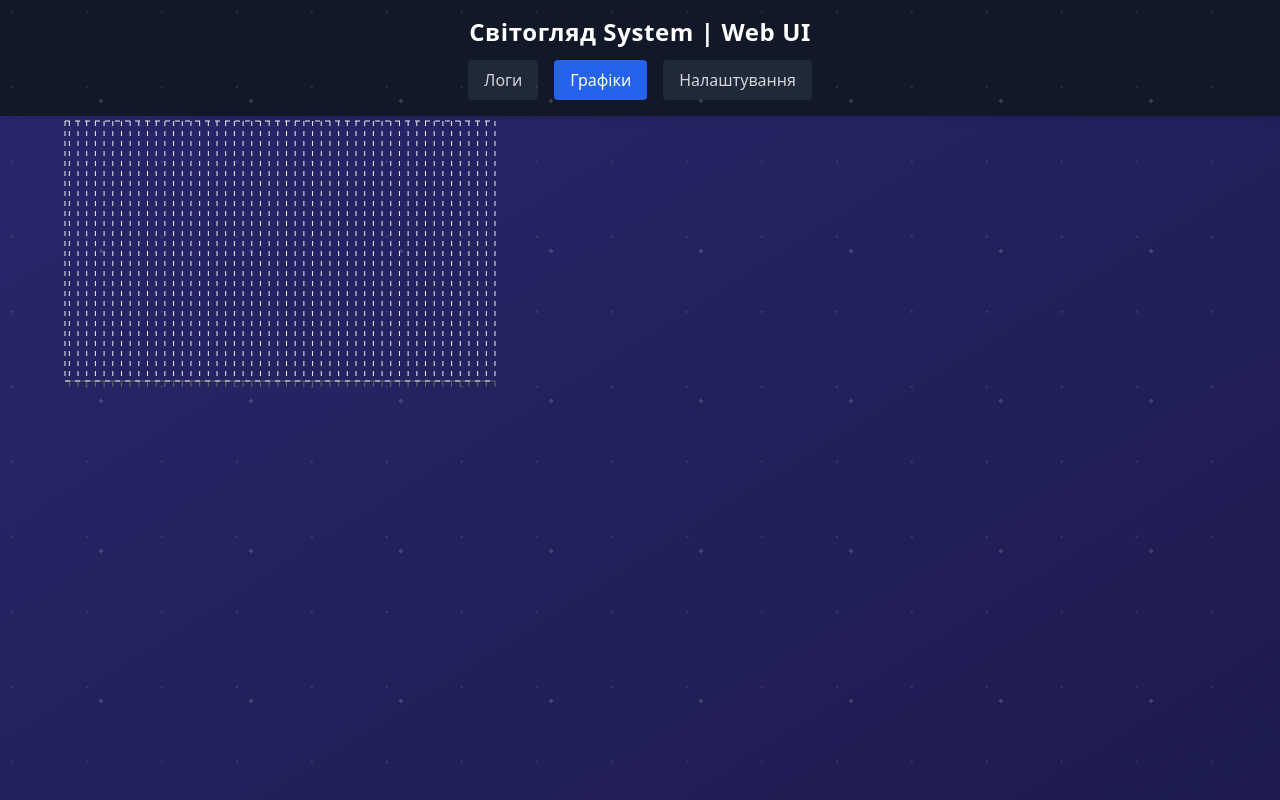
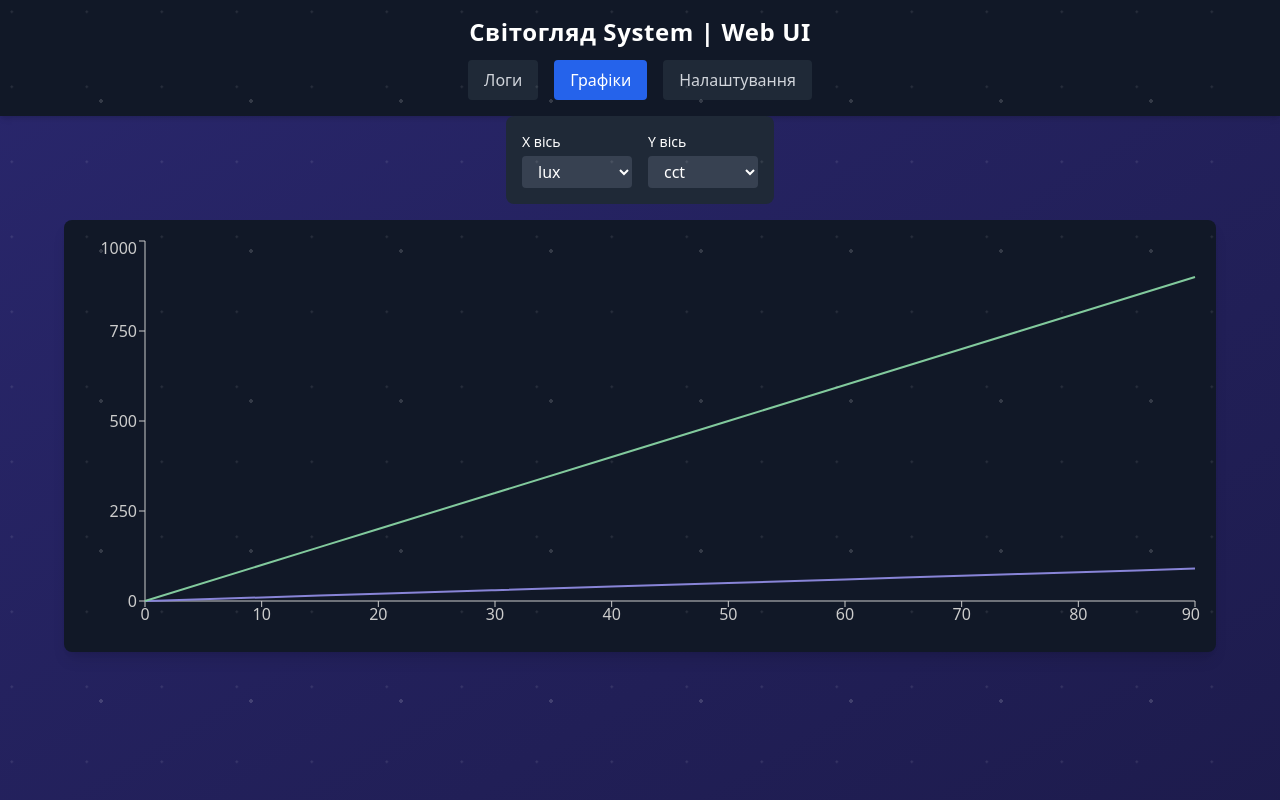
Before and after one commit to daniilraptanov/film-logger, a React (Vite) app in the folder frontend/: page /charts in a window 1280 px wide. Built offline with nearby package versions, Linux system fonts and the light colour scheme.

Commit message:
[FL-11] refactor: update LightRecord model to use Date type for datetime and adjust mock data; enhance Chart component to accept records as props

```diff
--- a/frontend/src/domain/models/LightRecord.ts
+++ b/frontend/src/domain/models/LightRecord.ts
@@ -5,5 +5,5 @@ export interface LightRecord {
     lux: number;
     cct: number;
     ev: number;
-    datetime: string;
+    datetime: Date;
 }
--- a/frontend/src/mock-data/light-records.mock.ts
+++ b/frontend/src/mock-data/light-records.mock.ts
@@ -1,13 +1,13 @@
 import { LightRecord } from "../domain/models/LightRecord";
 
-export const lightRecordsMock: LightRecord[] = Array.from({length: 100}, (_obj => {
+export const lightRecordsMock: LightRecord[] = Array.from({length: 10}, ((_, k) => {
     return {
-        iso: 100500,
-        aperture: 100500,
-        shutter: 100500,
-        lux: 100500,
-        cct: 100500,
-        ev: 100500,
-        datetime: "2025-06-06T17:42:00",
+        iso: 100,
+        aperture: 2.8,
+        shutter: 500,
+        lux: k * 10,
+        cct: k * 100,
+        ev: 16,
+        datetime: new Date("2025-06-06T17:42:00"),
     }
 }));
--- a/frontend/src/pages/charts-page/Chart.tsx
+++ b/frontend/src/pages/charts-page/Chart.tsx
@@ -1,18 +1,62 @@
-import { FC } from "react";
-import { CartesianGrid, Line, LineChart, XAxis, YAxis } from "recharts";
-import { lightRecordsMock } from "../../mock-data/light-records.mock";
+import { FC, useState } from "react";
+import { Line, LineChart, ResponsiveContainer, Tooltip, XAxis, YAxis } from "recharts";
+import { LightRecord } from "../../domain/models/LightRecord";
 
-interface ChartProps {}
+interface ChartProps {
+    records: LightRecord[]
+}
+
+const CHART_FIELDS = ["iso", "aperture", "shutter", "lux", "cct", "ev"] as const;
+type FieldKey = (typeof CHART_FIELDS)[number];
 
 const Chart: FC<ChartProps> = (props) => {
+    const [xKey, setXKey] = useState<FieldKey>("lux");
+    const [yKey, setYKey] = useState<FieldKey>("cct");
+
     return (
-        <LineChart width={500} height={300} data={lightRecordsMock}>
-            <XAxis dataKey="name"/>
-            <YAxis/>
-            <CartesianGrid stroke="#eee" strokeDasharray="5 5"/>
-            <Line type="monotone" dataKey="uv" stroke="#8884d8" />
-            <Line type="monotone" dataKey="pv" stroke="#82ca9d" />
-        </LineChart>
+        <div className="w-full flex flex-col items-center justify-center px-4 gap-4">
+            <div className="flex flex-wrap gap-4 bg-gray-800 p-4 rounded-lg">
+                <div className="flex flex-col text-white">
+                    <label className="mb-1 text-sm">X вісь</label>
+                    <select
+                        value={xKey}
+                        onChange={(e) => setXKey(e.target.value as FieldKey)}
+                        className="bg-gray-700 px-3 py-1 rounded"
+                    >
+                        {CHART_FIELDS.map((key) => (
+                            <option key={key} value={key}>{key}</option>
+                        ))}
+                    </select>
+                </div>
+                <div className="flex flex-col text-white">
+                    <label className="mb-1 text-sm">Y вісь</label>
+                    <select
+                        value={yKey}
+                        onChange={(e) => setYKey(e.target.value as FieldKey)}
+                        className="bg-gray-700 px-3 py-1 rounded"
+                    >
+                        {CHART_FIELDS.map((key) => (
+                            <option key={key} value={key}>{key}</option>
+                        ))}
+                    </select>
+                </div>
+            </div>
+
+            <div className="w-full max-w-6xl bg-gray-900 p-4 rounded-lg shadow-lg">
+                <ResponsiveContainer width="100%" height={400}>
+                    <LineChart data={props.records}>
+                        <XAxis
+                            dataKey={xKey}
+                            stroke="#ccc"
+                        />
+                        <YAxis stroke="#ccc" />
+                        <Tooltip />
+                        <Line type="monotone" dataKey={xKey} stroke="#8884d8" strokeWidth={2} dot={false} />
+                        <Line type="monotone" dataKey={yKey} stroke="#82ca9d" strokeWidth={2} dot={false} />
+                    </LineChart>
+                </ResponsiveContainer>
+            </div>
+        </div>
     );
 };
 
--- a/frontend/src/pages/charts-page/ChartsPage.tsx
+++ b/frontend/src/pages/charts-page/ChartsPage.tsx
@@ -1,3 +1,4 @@
+import { lightRecordsMock } from "../../mock-data/light-records.mock";
 import Header from "../../shared/Header";
 import Chart from "./Chart";
 
@@ -5,7 +6,7 @@ const ChartsPage = () => {
     return (
         <>
             <Header />
-            <Chart />
+            <Chart records={lightRecordsMock} />
         </>
     );
 };
```
